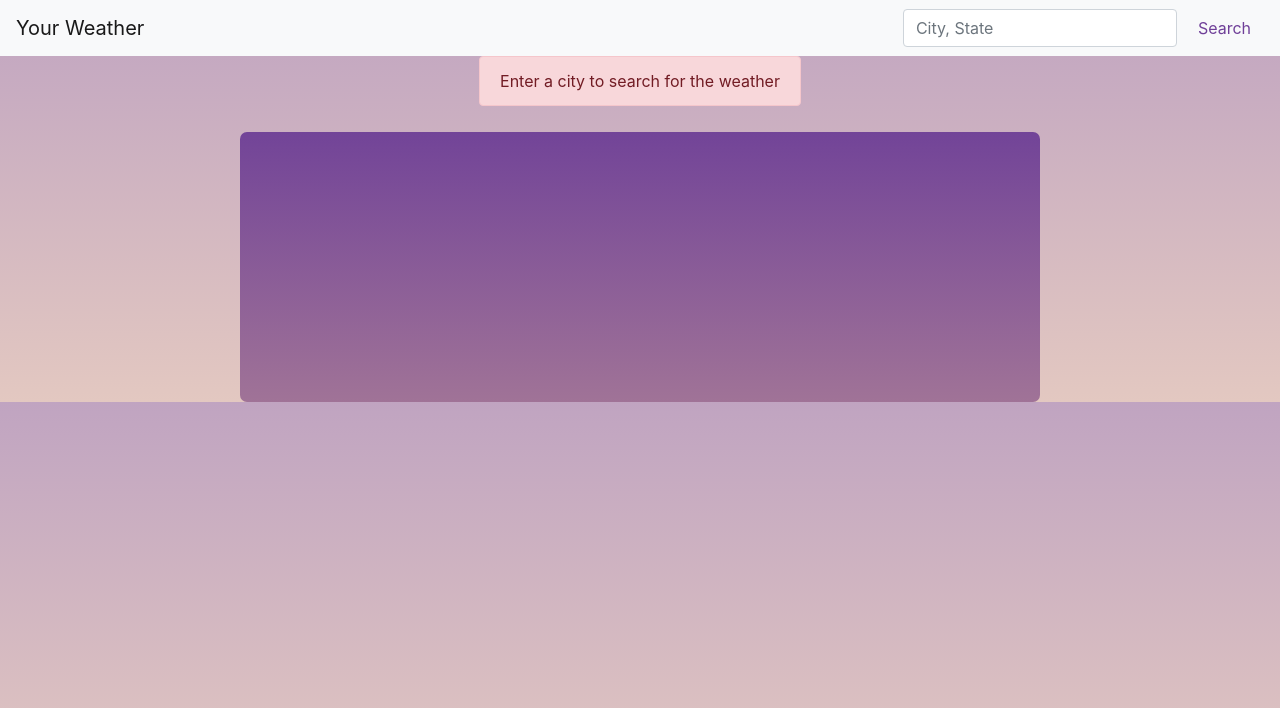
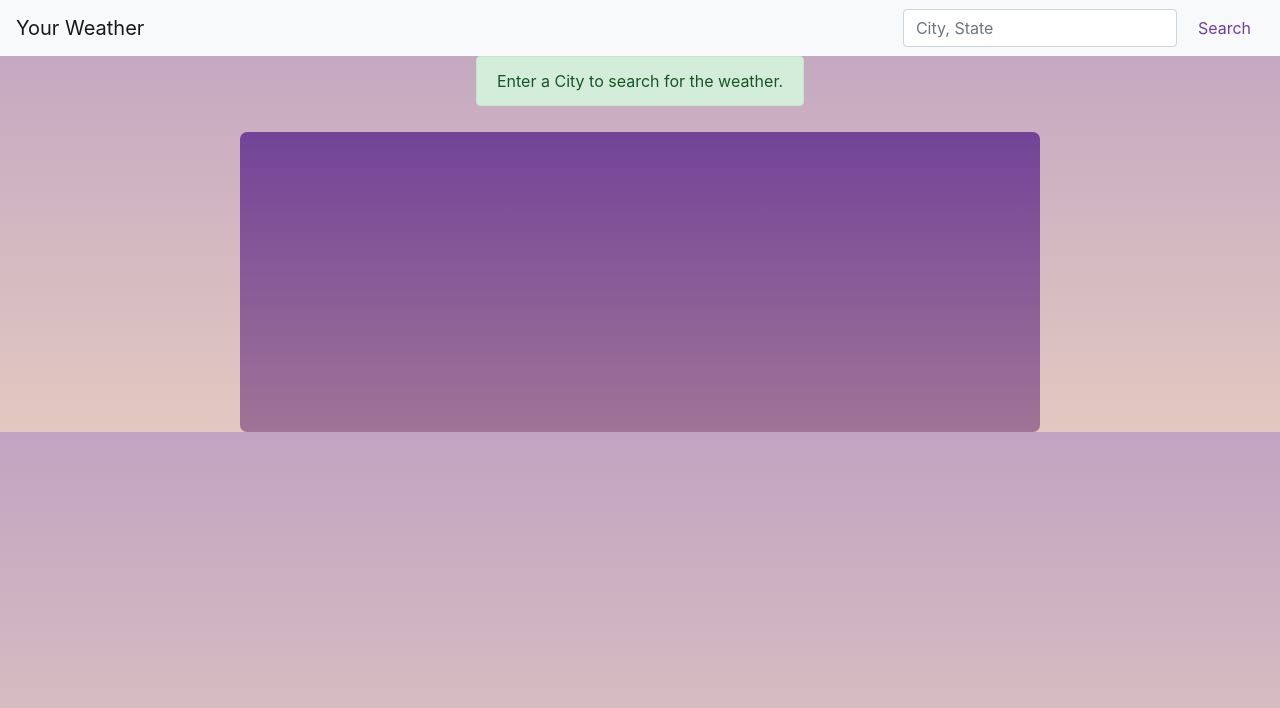
Before and after one commit to Norrismi/your-weather, a React (Create React App) app: page / in a window 1280 px wide. Shown: the top 708 px of the page. Built offline with nearby package versions, Linux system fonts and the light colour scheme; no server answers.

Commit message:
error handling

```diff
--- a/src/App.js
+++ b/src/App.js
@@ -2,7 +2,6 @@ import React, { Component } from "react";
 import "./components/cardOne/index";
 
 import "./App.css";
-import store from "./store";
 import InputBar from "./components/inputBar/inputBar";
 import CardOne from "./components/cardOne/index";
 import CardTwo from "./components/cardTwo/index";
@@ -14,31 +13,27 @@ class App extends Component {
     super(props);
 
     this.state = {
-      cityName: '',
+      cityName: "",
       error: false,
-      isLoading: true,
-      locationName: "",
-
+      help: true
     };
   }
 
   getWeather = async (e) => {
     e.preventDefault();
 
+    const { error } = this.state;
     const city = e.target.elements.city.value;
 
-if (city){
-
+    if (city) {
       const apiCall = await fetch(
         `http://api.weatherstack.com/current?access_key=${API_KEY}&query=${city}&units=f`
       );
 
       const data = await apiCall.json();
-  console.log(data);
-
+      //console.log(data.error.info);
 
       this.setState({
-    isLoading: false,
         temp: data.current.temperature,
         isDay: data.current.is_day,
         weather_desc: data.current.weather_descriptions,
@@ -55,24 +50,16 @@ if (city){
         windSpeed: data.current.wind_speed,
         cloudCover: data.current.cloudcover,
         uvIndex: data.current.uv_index,
+        error: false,
+        help: false
       });
-
-}else{
-  this.setState({error: true})
+    } else {
+      this.setState({ error: true });
     }
-
-
-
   };
 
+  render() {
 
-  // componentDidMount() {
-  //   setState({cityName: ''})
-  // }
-
-
-  render() {
-    console.log(this.state.cityName);
     return (
       <div className="app-container">
         <InputBar loadweather={this.getWeather} />
--- a/src/components/cardOne/index.js
+++ b/src/components/cardOne/index.js
@@ -18,58 +18,66 @@ class panelOne extends Component {
       state,
       country,
       error,
+      help
     } = this.props;
 
     return (
       <div className="app-container">
-      <div className="error">{!cityName  ? errorMsg() : null}</div>
+        <div className="error">{help ? helpMsg() : null}</div>
+          <div className="error">{error ? errorMsg() : null}</div>
         <div className="main-container">
           <div className="left-side">
             {cityName ? (
               <div className="location-sec">
-                {cityName}, {country}
+                {cityName}, {state}, {country}
               </div>
             ) : null}
 
-            {cityName ? (
-              <div className="time-sec">as of {this.handleTime} pm EST</div>
-            ) : null}
-
-            {temp ? (
-              <div className="temp-sec">
-                {temp}°<div className="units-sec">F</div>
-              </div>
-            ) : null}
-
-            <div className="condition-sec">{weather_desc}</div>
+            {cityName ? <div className="time-sec">as of {} pm EST</div> : null}
+            <div className="temp-master">
+              {temp ? (
+                <div className="temp-sec">
+                  {temp}°<div className="units-sec">F</div>
+                </div>
+              ) : null}
+            </div>
           </div>
           <div className="right-side">
             {cityName ? (
               <img src={weather_icon} alt="weather icon" className="img-sec" />
             ) : null}
-            {/* <div className="high-low-sec">???????</div>
-              Slide the current left description over
-            */}
+            <div className="condition-sec">{weather_desc}</div>
+
           </div>
         </div>
       </div>
     );
   }
-  // handleTime = (time)  => {
-  //   const {time} = this.props
-  //   console.log(time)
-  //   let whatTime = time.split(" ").slice(1).toString();
-  //   let hour = whatTime.substring(0, 2);
-  //   let min = whatTime.substring(3, 5);
-  //   return (hour > 12) ? `${hour - 12}:${min}` : `${hour}:${min}`;
-  // }
 }
+
+//  function handleTime(time)  {
+//     //const {time} = this.props
+//     console.log(time)
+//     // let whatTime = time.split(" ").slice(1).toString();
+//     // let hour = whatTime.substring(0, 2);
+//     // let min = whatTime.substring(3, 5);
+//     // return (hour > 12) ? `${hour - 12}:${min}` : `${hour}:${min}`;
+//   }
 
 function errorMsg() {
   return (
     <div className="alert alert-danger" role="alert">
       {" "}
-      Enter a city to search for the weather
+      Enter a City to search for the weather.
+    </div>
+  );
+}
+
+function helpMsg() {
+  return (
+    <div className="alert alert-success" role="alert">
+      {" "}
+      Enter a City to search for the weather.
     </div>
   );
 }
--- a/src/components/cardOne/style.scss
+++ b/src/components/cardOne/style.scss
@@ -17,7 +17,7 @@ body {
 
 .main-container {
   display: flex;
-  height: 270px;
+  height: 300px;
   width: 800px;
   border-radius: 7px;
   background-image: linear-gradient(#724498, #a07397);
@@ -36,7 +36,7 @@ body {
   color: white;
   font-family: "Segoe UI", Roboto, sans-serif;
   padding: 30px;
-  width: 90%;
+  width: 55%;
   //flex: 0 0 50%;
 }
 
@@ -45,7 +45,7 @@ body {
   font-weight: 600;
   line-height: 30px;
   color: white;
-  width: 75%;
+  width: 100%;
 }
 
 .time-sec {
@@ -57,12 +57,20 @@ body {
 
 }
 
+.temp-master{
+
+  position: absolute;
+  width: 1000px;
+  top: 180px;
+}
+
 .temp-sec {
+
   display: flex;
   flex-direction: row;
   font-size: 96px;
   font-weight: 500;
-  line-height: 92px;
+  line-height: 148px;
   color: white;
   width: 100%;
 
@@ -71,7 +79,7 @@ body {
 .units-sec {
   display: flex;
   font-size: 50px;
-  transform: translateY(16%);
+  transform: translateY(8%);
 
 }
 
@@ -80,7 +88,7 @@ body {
   font-weight: 700;
   line-height: 36px;
   color: white;
-  width: 50%;
+  //width: 50%;
 }
 
 .right-side {
@@ -88,18 +96,15 @@ body {
   flex-direction: column;
   justify-content: flex-end;
   align-items: center;
-  padding: 35px;
-  flex: 0 0 15%;
+  padding: 0 0 67px 0;
+  flex: 0 0 45%;
 }
 
 .img-sec {
   display: flex;
-
   height: 3em;
   width: 3em;
-  //   .Img {
-  //     width: 30%;
-  //   }
+
 }
 
 .high-low-sec {
--- a/src/components/cardTwo/index.js
+++ b/src/components/cardTwo/index.js
@@ -49,8 +49,11 @@ class cardTwo extends Component {
 
           <div className="right-side2">
             <div className="location">
-              Weather today in {cityName}, {state}
+              Weather today in {cityName}
             </div>
+
+            <div className="right-units">
+
             <div className="wind-label" id="info">
               {" "}
               Wind
@@ -75,6 +78,9 @@ class cardTwo extends Component {
                 {uvIndex} of 15
               </div>
             </div>
+
+
+            </div>
           </div>
         </div>
       </div>
--- a/src/components/cardTwo/style.scss
+++ b/src/components/cardTwo/style.scss
@@ -45,6 +45,8 @@
 }
 
 .location {
+    display: flex;
+    justify-content: flex-end;
     font-size: 21px;
     font-weight: 500;
     line-height: 31px;
@@ -112,7 +114,16 @@
     flex: 1
 }
 
+.right-units{
+    position: absolute;
+
+    width: 355px;
+    top: 442px;
+
+}
+
 .wind-label {
+
     display: flex;
     flex-direction: row;
     margin-top: 59px;
--- a/src/components/inputBar/inputBar.js
+++ b/src/components/inputBar/inputBar.js
@@ -22,13 +22,5 @@ const inputBar = (props) => {
   );
 };
 
-function error() {
-  return (
-    <div className="alert alert-danger" role="alert">
-      {" "}
-      Enter a city to search for the weather
-    </div>
-  );
-}
 
 export default inputBar;
--- a/src/index.js
+++ b/src/index.js
@@ -4,14 +4,8 @@ import "./index.css";
 import App from "./App";
 import * as serviceWorker from "./serviceWorker";
 import "bootstrap/dist/css/bootstrap.css";
-import Store from "./store";
 
-ReactDOM.render(
-  <Store>
-    <App />
-  </Store>,
-  document.getElementById("root")
-);
+ReactDOM.render(<App />, document.getElementById("root"));
 
 // If you want your app to work offline and load faster, you can change
 // unregister() to register() below. Note this comes with some pitfalls.
--- a/src/store.js
+++ /dev/null
@@ -1,24 +0,0 @@
-import React, { Component } from "react";
-import { EventEmitter } from "events";
-
-class Store extends Component {
-  constructor(props) {
-    super(props);
-
-    this.eventEmitter = new EventEmitter();
-
-
-    this.state = {};
-  }
-
-  render() {
-    return React.Children.map(this.props.children, (child) => {
-      return React.cloneElement(child, {
-        ...this.state,
-        eventEmitter: this.eventEmitter,
-      });
-    });
-  }
-}
-
-export default Store;
```
Also changed, not shown: src/components/resources/moon.png (deleted), src/components/resources/visibility.jpg (deleted). Lines whose indentation alone changed are shown as unchanged.
